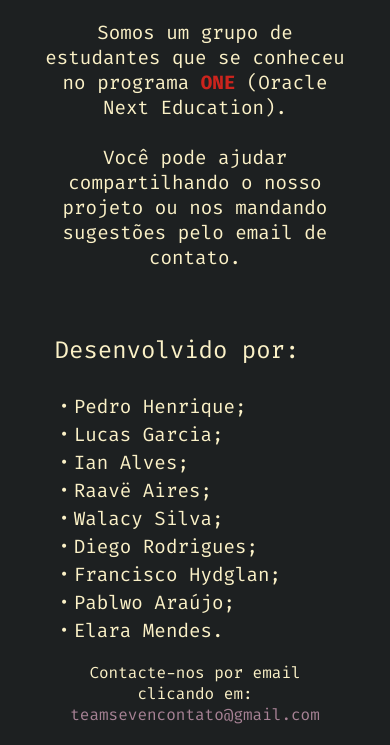
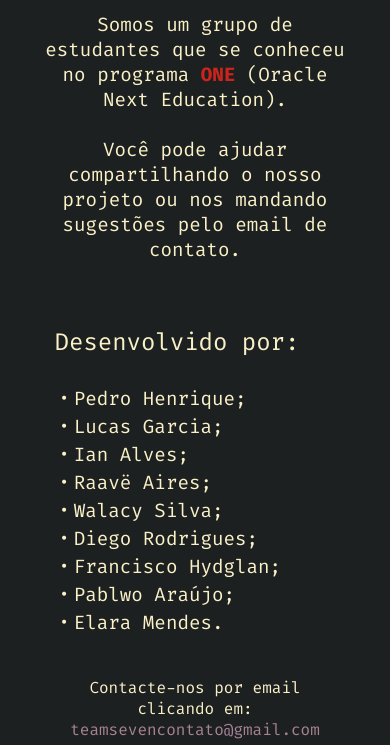
Before and after one commit to pecodigos/sos-queimadas-banner, a plain HTML site: page about.html in a window 390 px wide. Shown: the part 210-955 px from the top of the page. Drawn offline with Linux system fonts and the light colour scheme.

Commit message:
Corrigindo bugs

```diff
--- a/assets/styles.css
+++ b/assets/styles.css
@@ -65,7 +65,7 @@ body {
 
 .about-container {
     display: flex;
-    padding: 2% 10%;
+    padding: 0 10%;
     flex-direction: column;
 }
 
@@ -82,8 +82,8 @@ body {
 .footer {
     position: absolute;
     left: 50%;
-    transform: translate(-50%, -50%);
-    margin-top: 45px;
+    transform: translate(-50%, -5%);
+    bottom: 0;
 }
 
 .footer_text {
@@ -118,6 +118,11 @@ body {
 
 @media (max-width: 928px) {
 
+    .footer {
+        bottom: unset;
+        margin-top: 45px;
+    }
+
     .footer_bottom {
         bottom: unset;
     }
```
